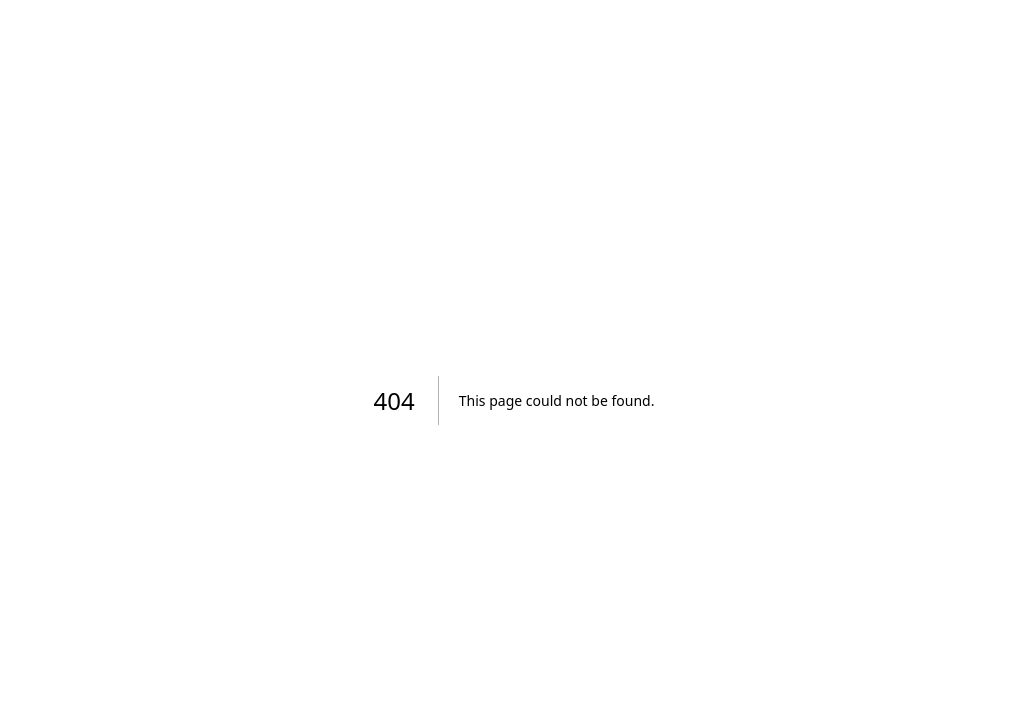
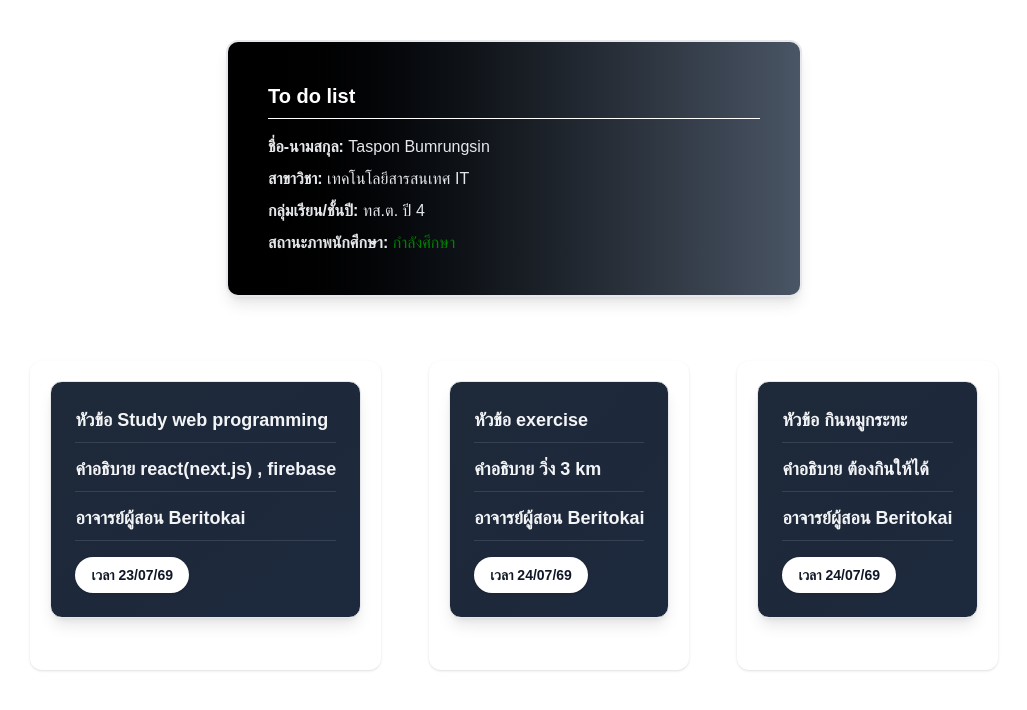
Before and after one commit to TasponBum/sinner-go-next, a Next.js app: page /week03 in a window 1280 px wide. Before the commit this address had no page. Shown: the top 710 px of the page, without its empty margins (126-1153 px from the left). Built offline with nearby package versions, Linux system fonts and the light colour scheme.

Commit message:
week03 to do list

```diff
--- /dev/null
+++ b/Component/footer.tsx
@@ -0,0 +1,47 @@
+<footer className="bg-slate-900 text-slate-300 mt-20">
+  <div className="max-w-7xl mx-auto px-6 py-12">
+    <div className="grid grid-cols-1 md:grid-cols-4 gap-8">
+      <div className="md:col-span-1">
+        <span className="text-2xl font-bold text-white">YourLogo</span>
+        <p className="mt-4 text-sm text-slate-400">Xxx</p>
+      </div>
+
+      <div>
+        <h4 className="text-sm font-semibold text-white uppercase tracking-wider">Xxx</h4>
+        <ul className="mt-4 space-y-2 text-sm">
+          <li><a href="#" className="hover:text-white transition">Xxx</a></li>
+          <li><a href="#" className="hover:text-white transition">Xxx</a></li>
+          <li><a href="#" className="hover:text-white transition">Xxx</a></li>
+        </ul>
+      </div>
+
+      <div>
+        <h4 className="text-sm font-semibold text-white uppercase tracking-wider">Xxx</h4>
+        <ul className="mt-4 space-y-2 text-sm">
+          <li><a href="#" className="hover:text-white transition">Xxx</a></li>
+          <li><a href="#" className="hover:text-white transition">Xxx</a></li>
+          <li><a href="#" className="hover:text-white transition">Xxx</a></li>
+        </ul>
+      </div>
+
+      <div>
+        <h4 className="text-sm font-semibold text-white uppercase tracking-wider">Subscribe</h4>
+        <p className="mt-4 text-sm text-slate-400">Xxx</p>
+        <form className="mt-4 flex max-w-md gap-2">
+          <input type="email" required className="w-full rounded-md border-0 bg-slate-800 px-4 py-2 text-sm text-white shadow-sm ring-1 ring-slate-700 focus:ring-2 focus:ring-blue-500" placeholder="Enter your email" />
+          <button type="submit" className="flex-none rounded-md bg-blue-600 px-4 py-2 text-sm font-semibold text-white hover:bg-blue-500 transition">Xxx</button>
+        </form>
+      </div>
+    </div>
+
+    <div className="mt-12 border-t border-slate-800 pt-8 flex flex-col sm:flex-row items-center justify-between">
+      <p className="text-xs text-slate-400">&copy; 2026 Your Company, Inc. All rights reserved.</p>
+      <div className="flex space-x-6 mt-4 sm:mt-0">
+        <a href="#" className="text-slate-400 hover:text-white">Facebook icon</a>
+        <a href="#" className="text-slate-400 hover:text-white">Instagram icon</a>
+        <a href="#" className="text-slate-400 hover:text-white">Tiktok icon</a>
+        <a href="#" className="text-slate-400 hover:text-white">Twitter icon</a>
+      </div>
+    </div>
+  </div>
+</footer>
--- /dev/null
+++ b/Component/้header.tsx
@@ -0,0 +1,10 @@
+<header className="bg-white shadow-md fixed w-full top-0 left-0 z-50">
+  <nav className="max-w-7xl mx-auto px-4 flex justify-between h-16 items-center">
+    <a href="#" className="text-2xl font-bold text-indigo-600">Xxx</a>
+
+    <div className="hidden md:flex items-center gap-6 text-gray-600">
+      <a href="#" className="hover:text-indigo-600">Xxx</a>
+      <a href="#" className="bg-indigo-600 text-white px-4 py-2 rounded-lg">Xxx</a>
+    </div>
+  </nav>
+</header>
--- /dev/null
+++ b/app/data/toDolist.tsx
@@ -0,0 +1,24 @@
+
+export const toDolist = [
+    {
+        title: "Study web programming",
+        description: "react(next.js) , firebase",
+        date_time: "23/07/69",
+        author: "Beritokai",
+        status: "True",
+    },
+    {
+        title: "exercise",
+        description: "วิ่ง 3 km",
+        date_time: "24/07/69",
+        author: "Beritokai",
+        status: "True",
+    },
+    {
+        title: "กินหมูกระทะ",
+        description: "ต้องกินให้ได้ ",
+        date_time: "24/07/69",
+        author: "Beritokai",
+        status: "True",
+    },
+];
--- /dev/null
+++ b/app/week03/page.tsx
@@ -0,0 +1,82 @@
+import { toDolist } from "../data/toDolist";
+export default function Todolist()
+{
+
+    let name = "Taspon Bumrungsin"
+    const major = "เทคโนโลยีสารสนเทศ IT";
+    let classYear = "4";
+    let classSec = "ทส.ต.";
+    let active = true;
+
+    const isActive =(act: Boolean) =>{
+        if(act)
+        return <span style={{color: "green"}}>กำลังศึกษา</span>;
+        return <span style={{color: "red"}}>พ้นสภาพ</span>;
+    }
+
+
+    console.log(`Name: ${name}`);
+    console.log(`Major: ${major}`);
+
+    const tmpTdl =toDolist.map((item,index)=>
+      <>
+      <div
+    key={index}
+    className="flex items-start gap-4 p-5 mb-2 rounded-xl shadow-sm transition-all duration-300 hover:shadow-lg hover:-translate-y-1 cursor-pointer"
+  >
+
+    {/* คอนเทนเนอร์หลัก (จัดเรียงบนลงล่าง) */}
+    <div className="max-w-3xl bg-gradient-to-br from-gray-800 to-slate-800 border border-gray-200 rounded-xl p-6 shadow-lg mb-8">
+
+      {/* ส่วนเนื้อหาด้านบน */}
+      <div className="mb-4">
+        <h2 className="text-lg font-bold text-gray-100 border-b border-gray-700 pb-2 mb-3">
+          หัวข้อ {item.title}
+        </h2>
+        <h2 className="text-lg font-bold text-gray-100 border-b border-gray-700 pb-2 mb-3">
+          คำอธิบาย {item.description}
+        </h2>
+        <h2 className="text-lg font-bold text-gray-100 border-b border-gray-700 pb-2">
+          อาจารย์ผู้สอน {item.author}
+        </h2>
+      </div>
+
+      {/* ส่วนกล่องสีขาว (จัดให้อยู่ซ้ายล่าง) */}
+      <div className="flex justify-start mt-2">
+        <div className="bg-white text-gray-900 px-4 py-2 rounded-full font-bold text-sm shadow-sm inline-block">
+          เวลา {item.date_time}
+        </div>
+      </div>
+
+    </div>
+  </div>
+      </>
+
+    );
+
+
+
+    return (
+      <>
+      <div className="w-full max-w-xl mx-auto mt-10 p-10 border-2 border-gray-200 rounded-xl shadow-lg bg-gradient-to-r from-black to-gray-600 transition-all duration-300 hover:bg-gray-700 hover:shadow-lg hover:-translate-y-1 cursor-pointer">
+      <h1 className="text-xl font-bold text-white mb-4 border-b pb-2">
+        To do list
+      </h1>
+
+      <div className="text-gray-200 space-y-2">
+        <p><span className="font-semibold">ชื่อ-นามสกุล:</span> {name}</p>
+        <p><span className="font-semibold">สาขาวิชา:</span> {major}</p>
+        <p><span className="font-semibold">กลุ่มเรียน/ชั้นปี:</span> {classSec} ปี {classYear}</p>
+        <p><span className="font-semibold">สถานะภาพนักศึกษา:</span> {isActive(active)}</p>
+      </div>
+    </div>
+
+      <div className="flex flex-wrap justify-center gap-12 mt-16">
+        {tmpTdl}
+      </div>
+
+</>
+
+
+);
+}
--- a/package.json
+++ b/package.json
@@ -18,9 +18,11 @@
     "@types/node": "^20",
     "@types/react": "^19",
     "@types/react-dom": "^19",
+    "autoprefixer": "^10.5.4",
     "eslint": "^9",
     "eslint-config-next": "16.2.10",
-    "tailwindcss": "^4",
+    "postcss": "^8.5.22",
+    "tailwindcss": "^4.3.3",
     "typescript": "^5"
   }
 }
```
Also changed, not shown: 1 other file (tests, documents, lock files or other folders).
